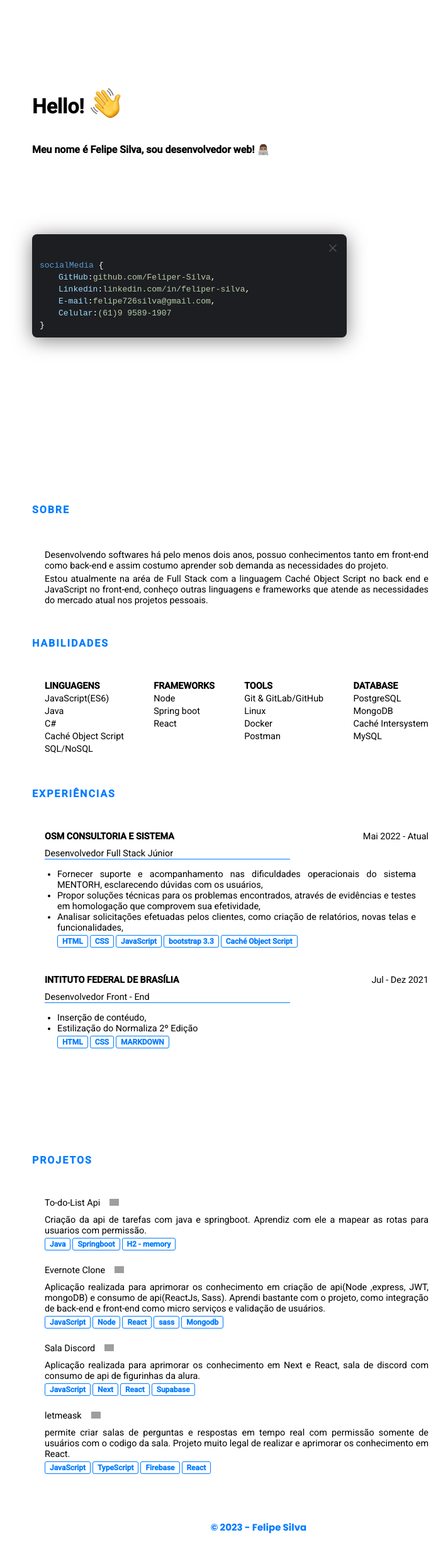
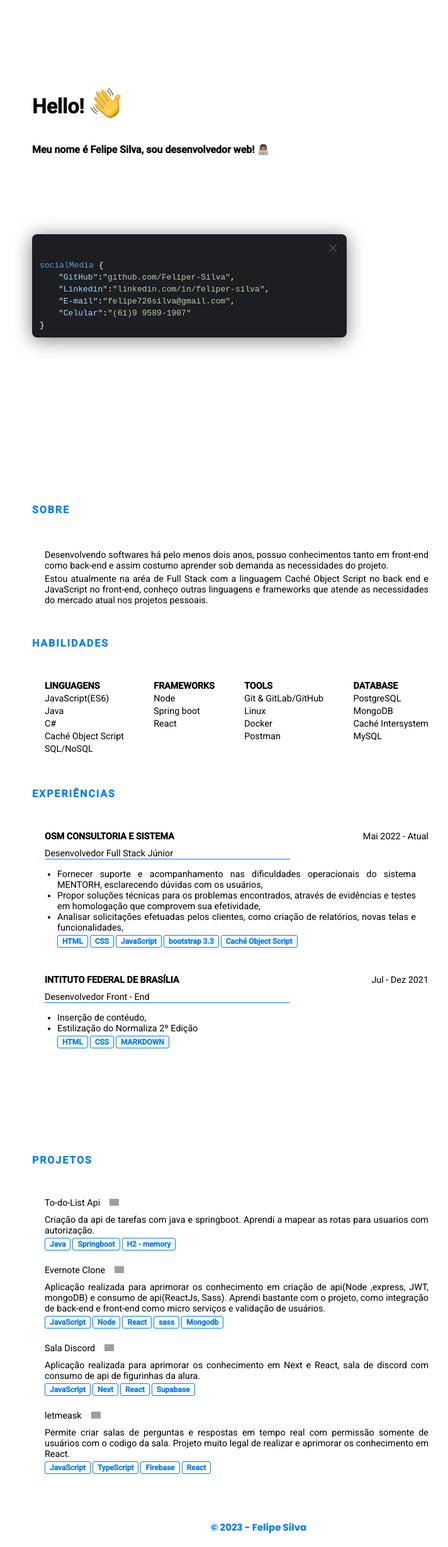
Before and after one commit to Feliper-Silva/portifolio-next, a Next.js app: page / in a window 1280 px wide. Shown: the whole page at 63% size, without its empty margins (229-941 px from the left). Built offline with nearby package versions, Linux system fonts and the light colour scheme; grey boxes are pictures that could not be loaded.

Commit message:
ajustes visuais e correção de textos

```diff
--- a/pages/index.js
+++ b/pages/index.js
@@ -166,7 +166,7 @@ const Home = () => {
               <span>To-do-List Api</span>
               <a href="https://github.com/Feliper-Silva/todo-list-spring-boot" rel="noopener noreferrer" target="_blank" className="arrow-link"></a>
             </div>
-            <p>Criação da api de tarefas com java e springboot. Aprendiz com ele a mapear as rotas para usuarios com permissão.</p>
+            <p>Criação da api de tarefas com java e springboot. Aprendi a mapear as rotas para usuarios com autorização.</p>
             <div className="project_skill_used">
               <span className="project_skill_used_item">Java</span>
               <span className="project_skill_used_item">Springboot</span>
@@ -205,7 +205,7 @@ const Home = () => {
               <span>letmeask</span>
               <a href="https://github.com/Feliper-Silva/letmeask" rel="noopener noreferrer" target="_blank" className="arrow-link"></a>
             </div>
-            <p>permite criar salas de perguntas e respostas em tempo real com permissão somente de usuários com o codigo da sala. Projeto muito legal de realizar e aprimorar os conhecimento em React.</p>
+            <p>Permite criar salas de perguntas e respostas em tempo real com permissão somente de usuários com o codigo da sala. Projeto muito legal de realizar e aprimorar os conhecimento em React.</p>
             <div className="project_skill_used">
               <span className="project_skill_used_item">JavaScript</span>
               <span className="project_skill_used_item">TypeScript</span>
--- a/styles/home.css
+++ b/styles/home.css
@@ -242,7 +242,12 @@
 .editor-content .color-3 {
   color: rgb(207 146 120);
 }
-
+.color-1::after,.color-2::after {
+  content: '"';
+}
+.color-1::before,.color-2::before {
+  content: '"';
+}
 .color-preview-1,
 .color-preview-2 {
   height: 8px;
```
